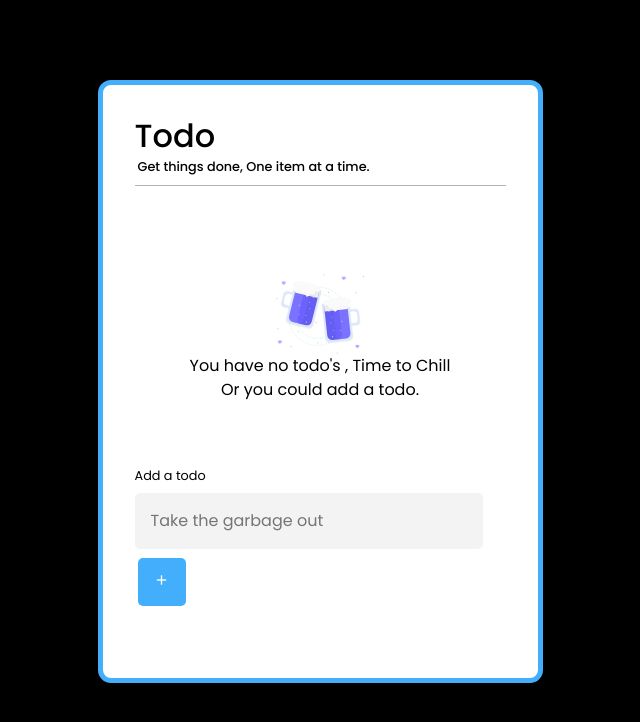
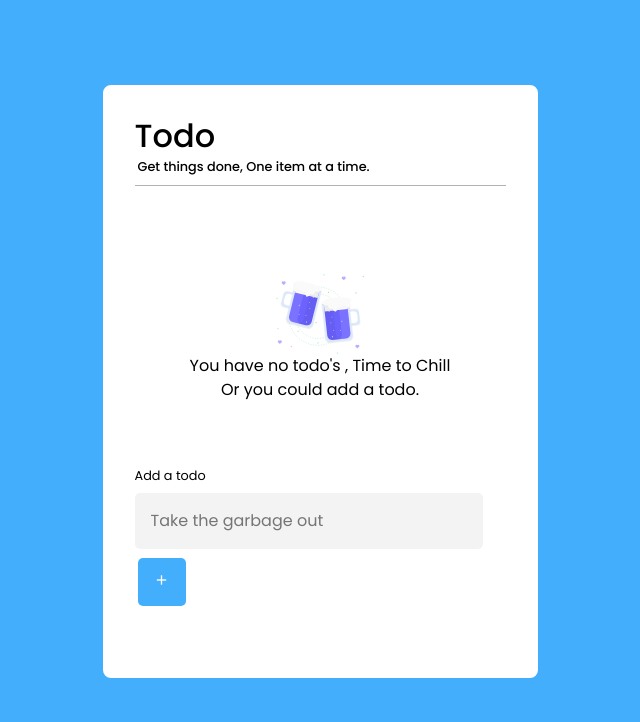
Before and after one commit to Fisayomiii/Todo, a React (Create React App) app: page / in a window 1280 px wide. Shown: the top 722 px of the page, without its empty margins (320-960 px from the left). Built offline with nearby package versions, Linux system fonts and the light colour scheme.

Commit message:
Update App.css

```diff
--- a/src/App.css
+++ b/src/App.css
@@ -10,7 +10,7 @@ body {
 	align-items: center;
 	justify-content: center;
 	min-height: 70vh;
-	background: #000000;
+	background: #43AFFC;
 }
 
 /* loadinganimation */
```
